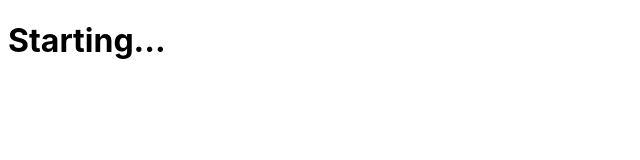
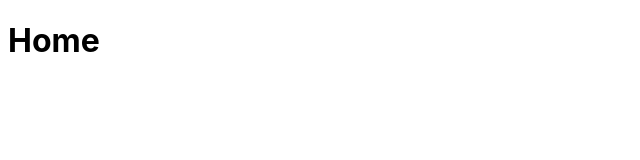
Before and after one commit to TitanCodeXD/Mini-Blog, a React (Vite) app: page / in a window 1280 px wide. Shown: the top 160 px of the page, without its empty margins (0-640 px from the left). Built offline with nearby package versions, Linux system fonts and the light colour scheme.

Commit message:
Configurando o React Router

```diff
--- a/package.json
+++ b/package.json
@@ -12,7 +12,8 @@
   "dependencies": {
     "firebase": "^10.5.2",
     "react": "^18.2.0",
-    "react-dom": "^18.2.0"
+    "react-dom": "^18.2.0",
+    "react-router-dom": "^6.18.0"
   },
   "devDependencies": {
     "@types/react": "^18.2.15",
--- a/src/App.jsx
+++ b/src/App.jsx
@@ -1,4 +1,13 @@
 import './App.css'
+import { BrowserRouter, Routes, Route, Navigate } from 'react-router-dom'
+
+
+//Pages
+import Home from './pages/Home/Home'
+import About from './pages/About/About'
+
+
+
 
 function App() {
 
@@ -6,7 +15,18 @@
   return (
     <>
       <div>
-        <h1>Starting...</h1>
+        <BrowserRouter>
+
+        <div className="container">
+        <Routes>
+
+          <Route path = "/" element = {<Home/>} />
+          <Route path = "/about" element = {<About/>} />
+
+        </Routes>
+        </div>
+
+        </BrowserRouter>
       </div>
     </>
   )
--- /dev/null
+++ b/src/pages/About/About.jsx
@@ -0,0 +1,15 @@
+//Imports React
+import React from 'react'
+
+//CSS
+import styles from './About.module.css';
+
+const About = () => {
+  return (
+    <div>
+        <h1>About</h1>
+    </div>
+  )
+}
+
+export default About
--- /dev/null
+++ b/src/pages/Home/Home.jsx
@@ -0,0 +1,15 @@
+//Imports React
+import React from 'react'
+
+//CSS
+import styles from './Home.module.css'
+
+const Home = () => {
+  return (
+    <div>
+        <h1>Home</h1>
+    </div>
+  )
+}
+
+export default Home
```
Also changed, not shown: src/firebase/config.js (renamed from firebase/config.js), src/pages/About/About.module.css (added), src/pages/Home/Home.module.css (added), 1 other file (tests, documents, lock files or other folders).
